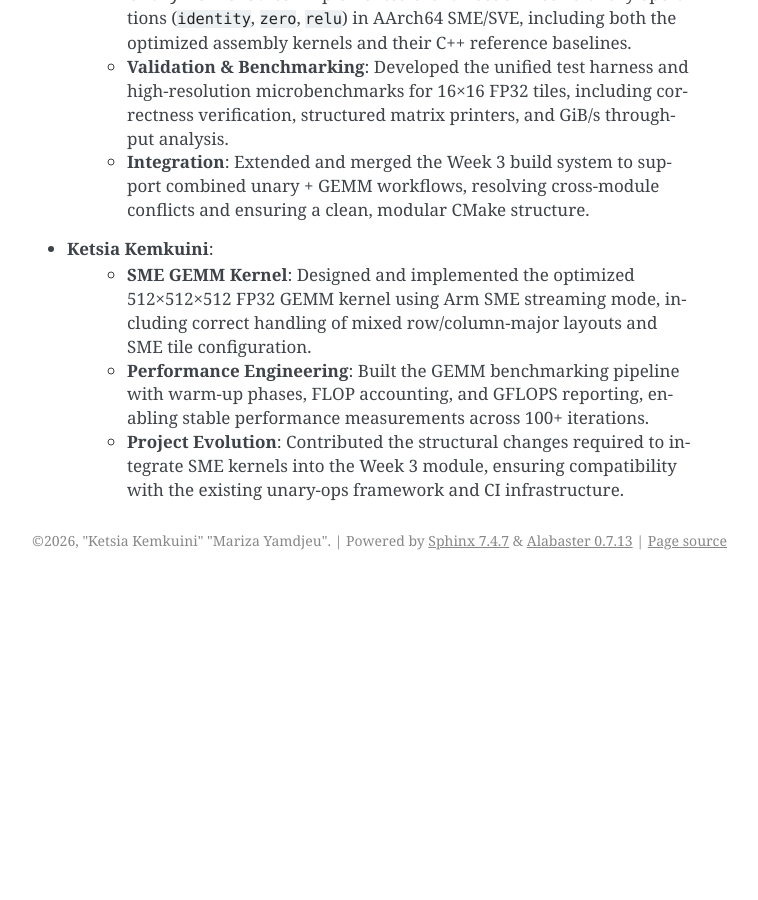
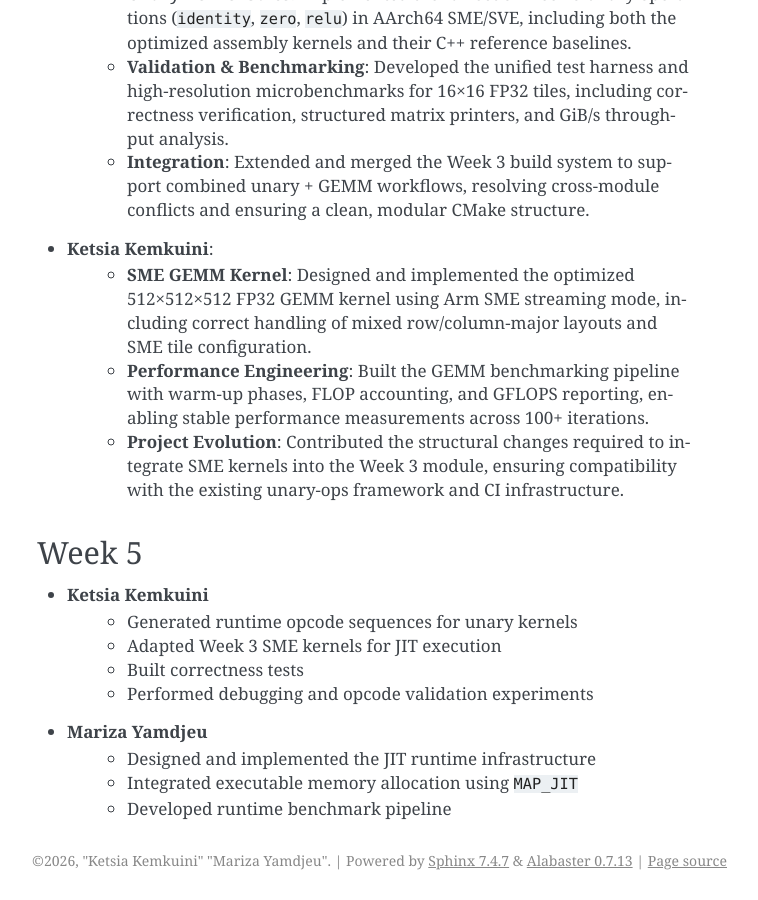
Before and after one commit to kets01/MLC-Project, a Sphinx documentation site: the page built from docs/source/contributions.rst, in a window 1280 px wide and 900 px high, scrolled down 1041 px. Shown: the whole window, without its empty margins (383-1141 px from the left). Built offline with Sphinx 7.4.7, drawn with Linux system fonts in a browser that asks for light colours; before the commit the page ends 1621 px from its top, so only the background shows below that.

Commit message:
docs: add Week 5 contributions and JIT compilation implementation for SME kernels

```diff
--- a/docs/source/contributions.rst
+++ b/docs/source/contributions.rst
@@ -53,3 +53,17 @@ Week 3
     * **Project Evolution**: Contributed the structural changes required to
       integrate SME kernels into the Week 3 module, ensuring compatibility with
       the existing unary‑ops framework and CI infrastructure.
+
+
+Week 5
+------
+* **Ketsia Kemkuini**
+    * Generated runtime opcode sequences for unary kernels
+    * Adapted Week 3 SME kernels for JIT execution
+    * Built correctness tests
+    * Performed debugging and opcode validation experiments
+
+* **Mariza Yamdjeu**
+    * Designed and implemented the JIT runtime infrastructure
+    * Integrated executable memory allocation using ``MAP_JIT``
+    * Developed runtime benchmark pipeline
--- a/docs/source/genai.rst
+++ b/docs/source/genai.rst
@@ -9,3 +9,4 @@ Usage Summary
     * Generating the initial reStructuredText boilerplate for this Sphinx report
     * Debugging: Resolving a `Segmentation Fault: 11`.
     * CI Configuration: Adapting the GitHub Actions pipeline to use native Apple Silicon runners
+    * Debugging: `SIGILL - Illegal instruction signal`
--- a/docs/source/index.rst
+++ b/docs/source/index.rst
@@ -24,6 +24,7 @@ This documentation tracks our progress through the Machine Learning Compiler Lab
    weeks/week1
    weeks/week2
    weeks/week3
+   weeks/week5
 
 
 Team Members
```
Also changed, not shown: docs/source/weeks/week5.rst (added, +92 -0 lines), 2 other files.
